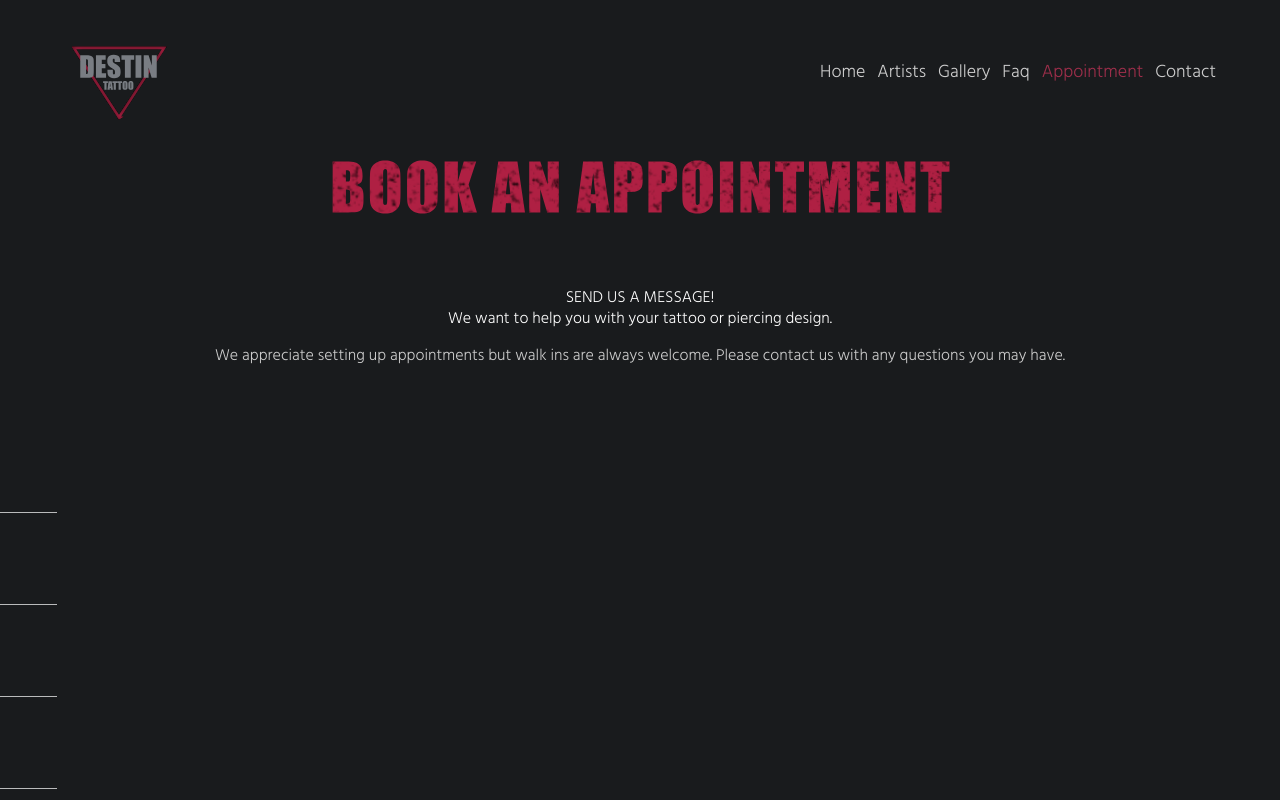
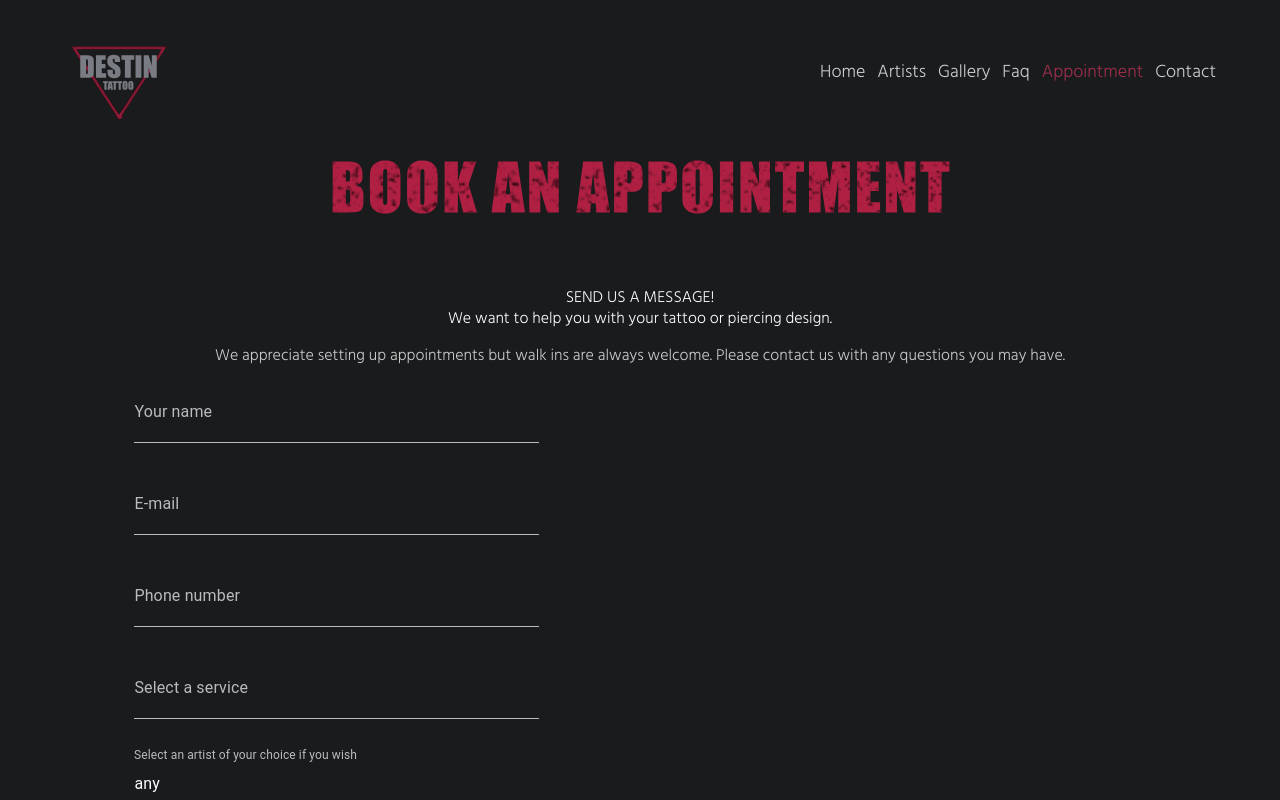
Before and after one commit to MariaZakharova0805/tattoo, a React (Vite) app: page /appointment in a window 1280 px wide. Shown: the top 800 px of the page. Built offline with nearby package versions, Linux system fonts and the light colour scheme.

Commit message:
appointment tape fixed

```diff
--- a/src/pages/appointment/appointment.module.css
+++ b/src/pages/appointment/appointment.module.css
@@ -1,3 +1,9 @@
+.section {
+    position: relative;
+    overflow: hidden;
+    width: 100vw;
+}
+
 .header {
     margin-bottom: 86px;
 }
@@ -25,19 +31,20 @@
     margin-bottom: 8px;
 }
 
-.block_tape {
-    position: relative;
-    overflow: hidden;
-}
+
 
 @media (min-width:768px) {
     .block_finish {
         margin: 34px auto 210px;
     }
+
+
 }
 
 @media (min-width:1600px) {}
 
+
+
 .block_hidden {
     display: none;
 }
--- a/src/pages/appointment/appointment.tsx
+++ b/src/pages/appointment/appointment.tsx
@@ -11,26 +11,21 @@ export const Appointment = () => {
   const formVisible = useContactsFormVisibility(state => state.formVisible)
 
   return (
+    <section className={c.section}>
       <Container>
-      <div className={formVisible ? c.block : c.block_hidden}>
-        <div className={c.header}>
         <Header_H2 src={h2} alt="Book an appointment" />
         <TextRegular textAlign="center">SEND US A MESSAGE! <br />We want to help you with your tattoo or piercing design.</TextRegular>
         <TextRegular textAlign="center" color="grey">We appreciate setting up appointments but walk ins are always welcome. Please contact us with any questions you may have.</TextRegular>
-        </div>
         <div className={c.form}><InputForm /></div>
-        <div className={c.block_tape}><Tape text1="Contact Us" text2="Contact US" /></div>
-      </div>
-      <div className={formVisible ? c.block_hidden : c.block_finish}>
-        <Header_H3>Success</Header_H3>
-        <p className={c.block_finish_header}>Your application is accepted</p>
-        <TextRegular textAlign="center" color="grey">We will contact you within 2 hours.</TextRegular>
-      </div>
+      </Container>
+      <Tape text1="Contact Us" text2="Contact US" />
+      <Container>
         <div className={formVisible ? c.block_hidden : c.block_finish}>
           <Header_H3>Success</Header_H3>
           <p className={c.block_finish_header}>Your application is accepted</p>
           <TextRegular textAlign="center" color="grey">We will contact you within 2 hours.</TextRegular>
         </div>
       </Container>
+    </section>
   )
 }
--- a/src/shared/ui/text/text.module.css
+++ b/src/shared/ui/text/text.module.css
@@ -19,6 +19,7 @@
     margin-bottom: 16px;
     padding: 0;
     font-weight: 300;
+
 }
 
 .text_regular::first-letter,
```
Lines whose indentation alone changed are shown as unchanged.
